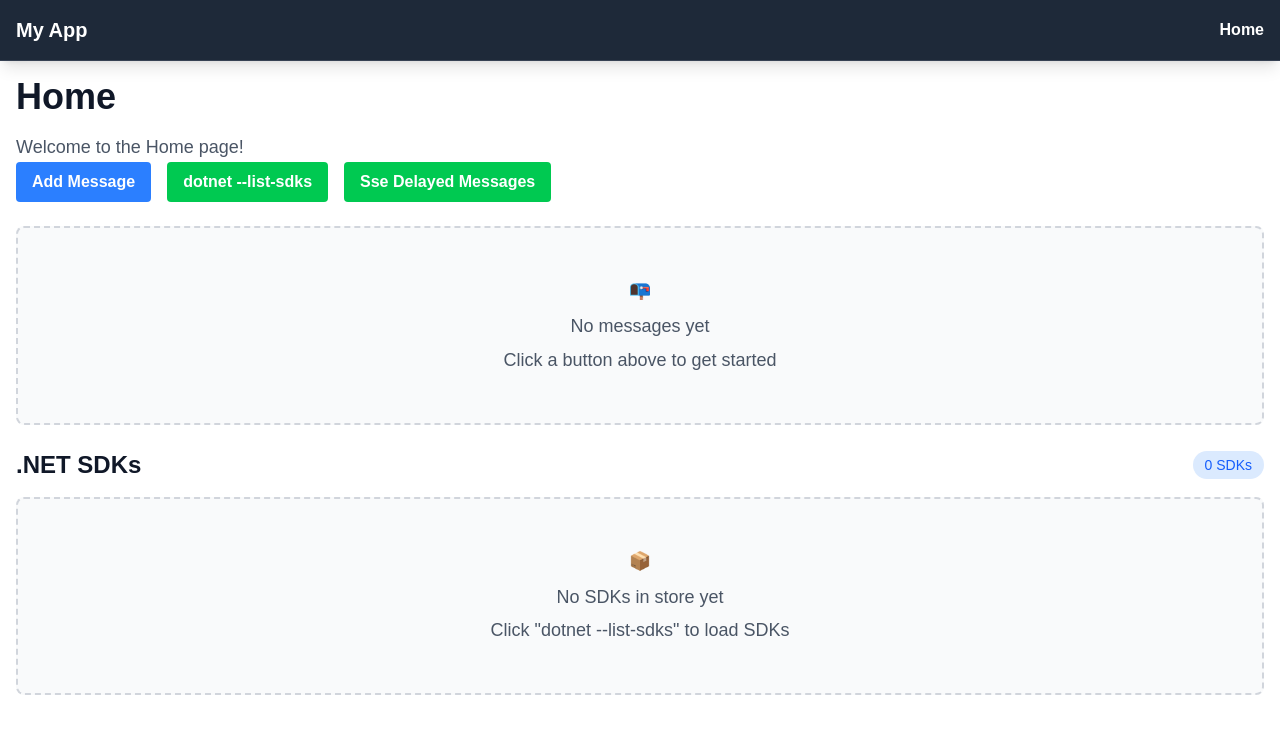
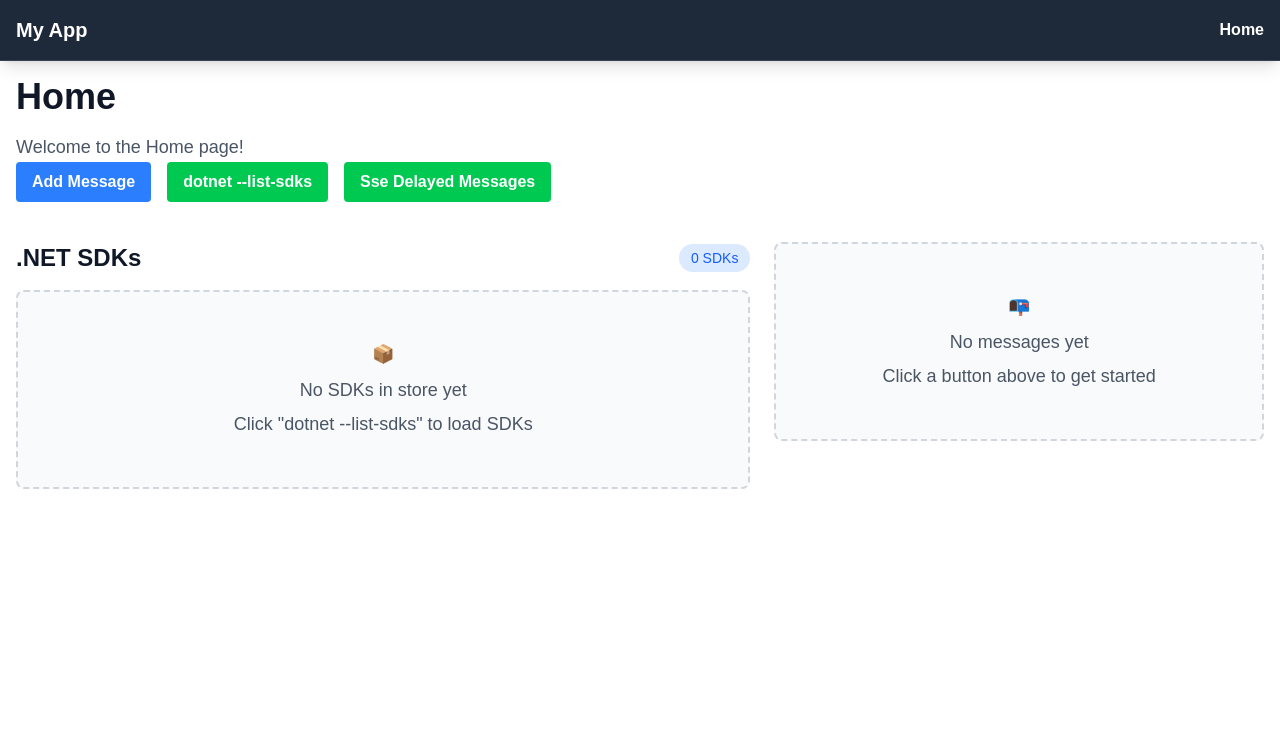
Before and after one commit to merklegroot/hudsse, a Next.js app: page /home in a window 1280 px wide. Shown: the top 734 px of the page. Built offline with nearby package versions, Linux system fonts and the light colour scheme.

Commit message:
visual changes

```diff
--- a/app/home/HomeControl.tsx
+++ b/app/home/HomeControl.tsx
@@ -17,9 +17,13 @@ export function HomeControl() {
                 <SseDotNetListSdksButton />
                 <SseDelayedMessagesButton />
             </div>
-            <div>
-                <MessageList messages={messages} />
-                <DotNetSdksDisplay />
+            <div className="flex gap-6">
+                <div className="flex-3">
+                    <DotNetSdksDisplay />
+                </div>
+                <div className="flex-2">
+                    <MessageList messages={messages} />
+                </div>
             </div>
         </div>
     )
```
